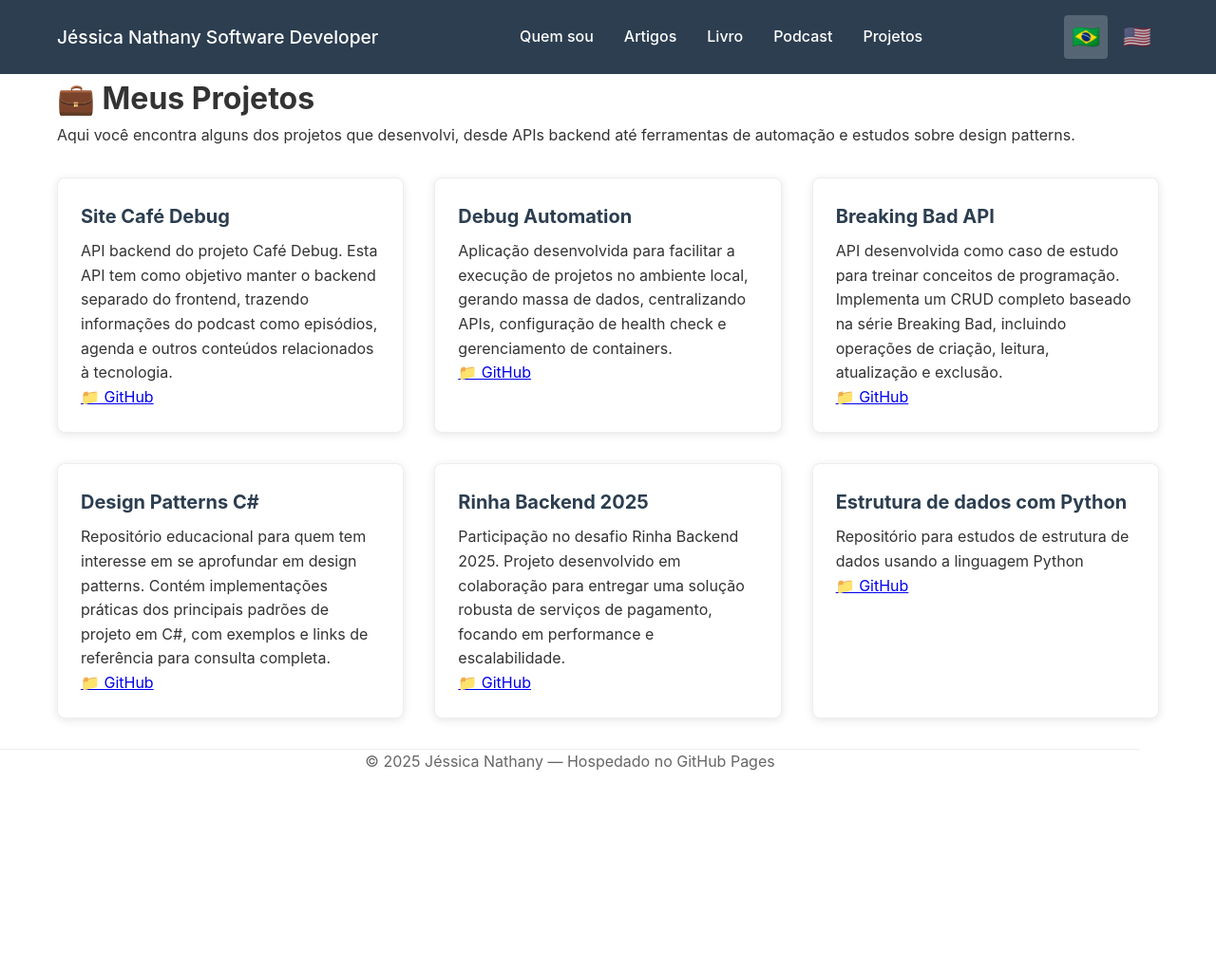
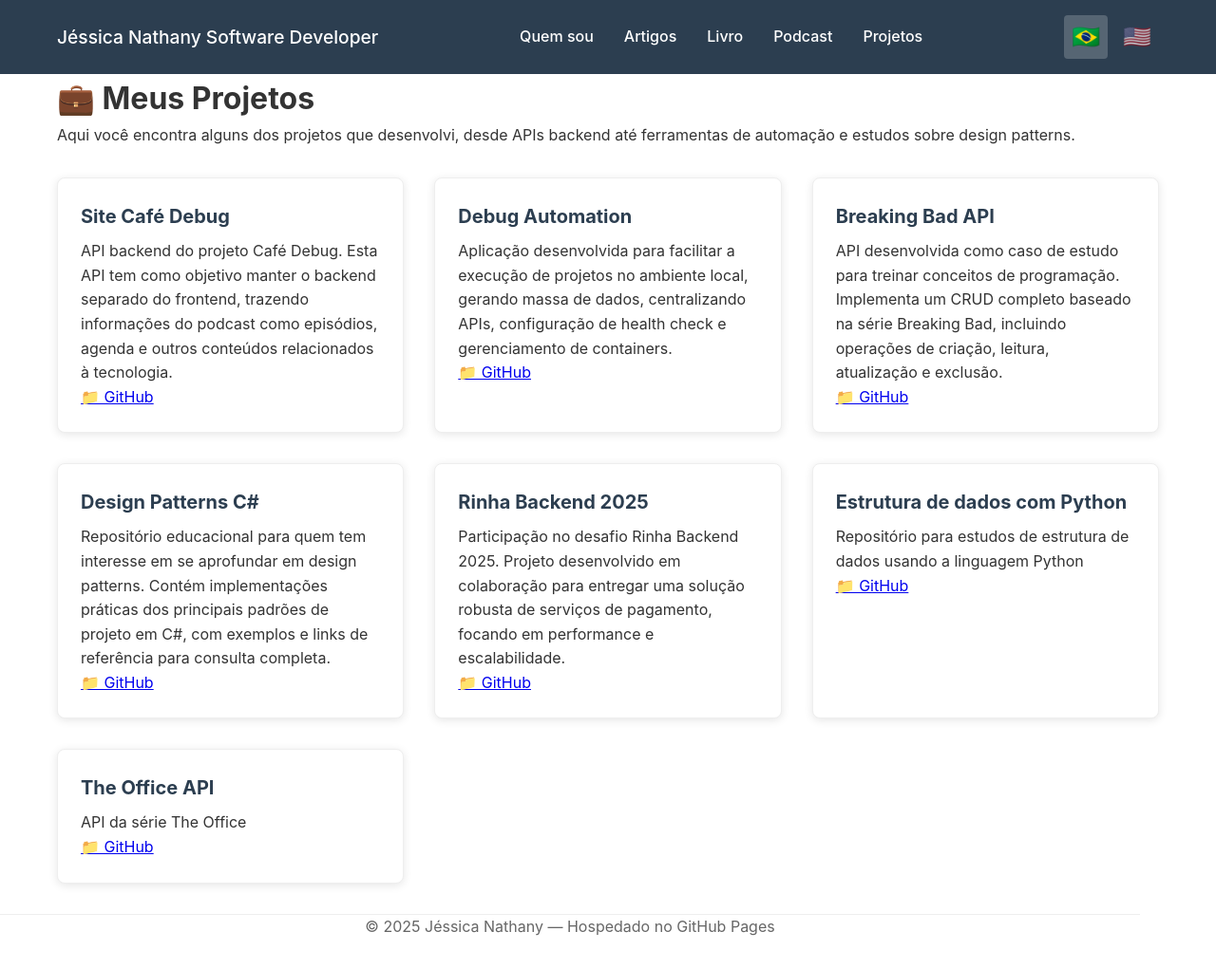
Before and after one commit to JessicaNathany/jessicanathany.github.io, a Jekyll site: the page built from projetos.md, in a window 1280 px wide. Shown: the whole page at 95% size. Built offline with Jekyll 4.4.1, drawn with Linux system fonts in a browser that asks for light colours; before the commit the page ends 900 px from its top, so only the background shows below that.

Commit message:
add um projeto

```diff
--- a/projetos.md
+++ b/projetos.md
@@ -13,7 +13,7 @@ Aqui você encontra alguns dos projetos que desenvolvi, desde APIs backend até
     <p>API backend do projeto Café Debug. Esta API tem como objetivo manter o backend separado do frontend,
     trazendo informações do podcast como episódios, agenda e outros conteúdos relacionados à tecnologia.</p>
     <div class="project-links">
-      <a href="https://github.com/JessicaNathany/cafedebug-backend.api" target="_blank" class="btn-repo">📁 GitHub</a>
+      <a href="https://github.com/JessicaNathany/cafedebug-backend.api" target="_blank" class="btn-repo"> 📁 GitHub</a>
     </div>
   </div>
 
@@ -22,7 +22,7 @@ Aqui você encontra alguns dos projetos que desenvolvi, desde APIs backend até
     <p>Aplicação desenvolvida para facilitar a execução de projetos no ambiente local, gerando massa de dados,
     centralizando APIs, configuração de health check e gerenciamento de containers.</p>
     <div class="project-links">
-      <a href="https://github.com/JessicaNathany/debug-automation" target="_blank" class="btn-repo">📁 GitHub</a>
+      <a href="https://github.com/JessicaNathany/debug-automation" target="_blank" class="btn-repo"> 📁 GitHub</a>
     </div>
   </div>
 
@@ -31,7 +31,7 @@ Aqui você encontra alguns dos projetos que desenvolvi, desde APIs backend até
     <p>API desenvolvida como caso de estudo para treinar conceitos de programação. Implementa um CRUD completo
     baseado na série Breaking Bad, incluindo operações de criação, leitura, atualização e exclusão.</p>
     <div class="project-links">
-      <a href="https://github.com/JessicaNathany/breaking-bad.api" target="_blank" class="btn-repo">📁 GitHub</a>
+      <a href="https://github.com/JessicaNathany/breaking-bad.api" target="_blank" class="btn-repo"> 📁 GitHub</a>
     </div>
   </div>
 
@@ -40,7 +40,7 @@ Aqui você encontra alguns dos projetos que desenvolvi, desde APIs backend até
     <p>Repositório educacional para quem tem interesse em se aprofundar em design patterns. Contém implementações
     práticas dos principais padrões de projeto em C#, com exemplos e links de referência para consulta completa.</p>
     <div class="project-links">
-      <a href="https://github.com/JessicaNathany/design-patterns" target="_blank" class="btn-repo">📁 GitHub</a>
+      <a href="https://github.com/JessicaNathany/design-patterns" target="_blank" class="btn-repo"> 📁 GitHub</a>
     </div>
   </div>
 
@@ -49,7 +49,7 @@ Aqui você encontra alguns dos projetos que desenvolvi, desde APIs backend até
     <p>Participação no desafio Rinha Backend 2025. Projeto desenvolvido em colaboração para entregar uma solução
     robusta de serviços de pagamento, focando em performance e escalabilidade.</p>
     <div class="project-links">
-      <a href="https://github.com/JessicaNathany/rinha-de-backend-2025" target="_blank" class="btn-repo">📁 GitHub</a>
+      <a href="https://github.com/JessicaNathany/rinha-de-backend-2025" target="_blank" class="btn-repo"> 📁 GitHub</a>
     </div>
   </div>
 
@@ -57,7 +57,15 @@ Aqui você encontra alguns dos projetos que desenvolvi, desde APIs backend até
     <h3>Estrutura de dados com Python</h3>
     <p>Repositório para estudos de estrutura de dados usando a linguagem Python</p>
     <div class="project-links">
-      <a href="https://github.com/JessicaNathany/estrutura-dados" target="_blank" class="btn-repo">📁 GitHub</a>
+      <a href="https://github.com/JessicaNathany/estrutura-dados" target="_blank" class="btn-repo"> 📁 GitHub</a>
+    </div>
+  </div>
+
+  <div class="card">
+    <h3>The Office API</h3>
+    <p>API da série The Office</p>
+    <div class="project-links">
+      <a href="https://github.com/JessicaNathany/the-office.api" target="_blank" class="btn-repo"> 📁 GitHub</a>
     </div>
   </div>
 </div>
```
